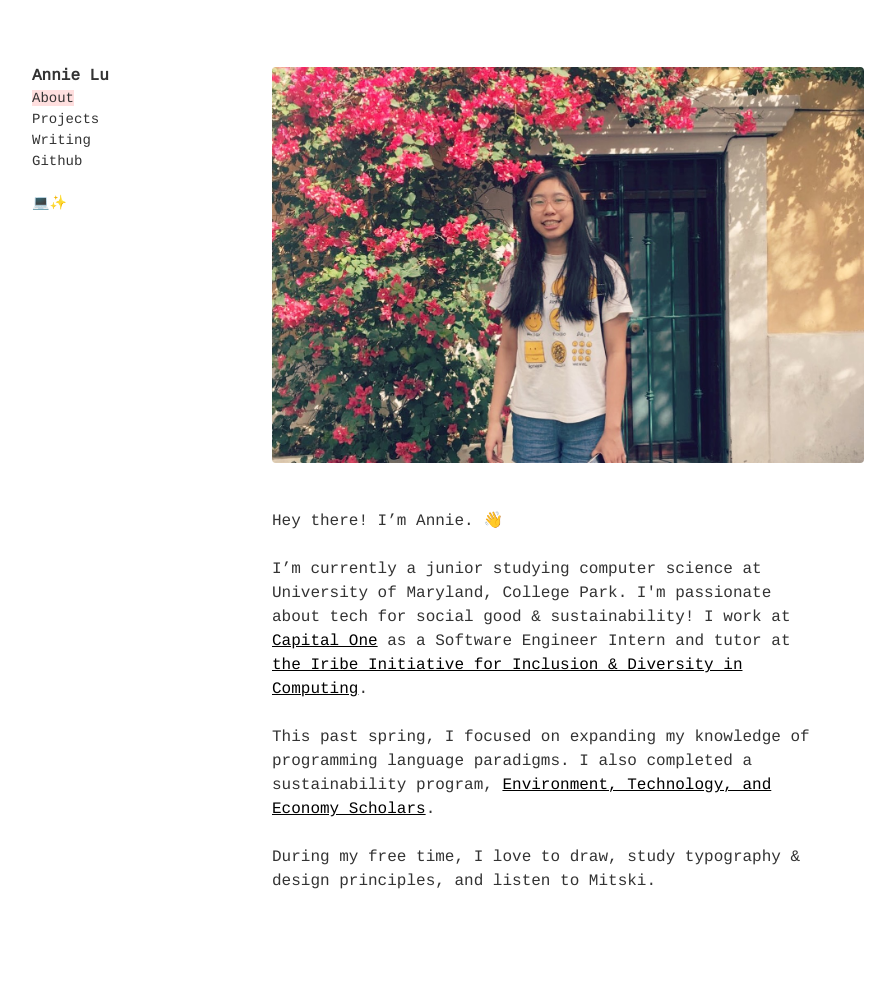
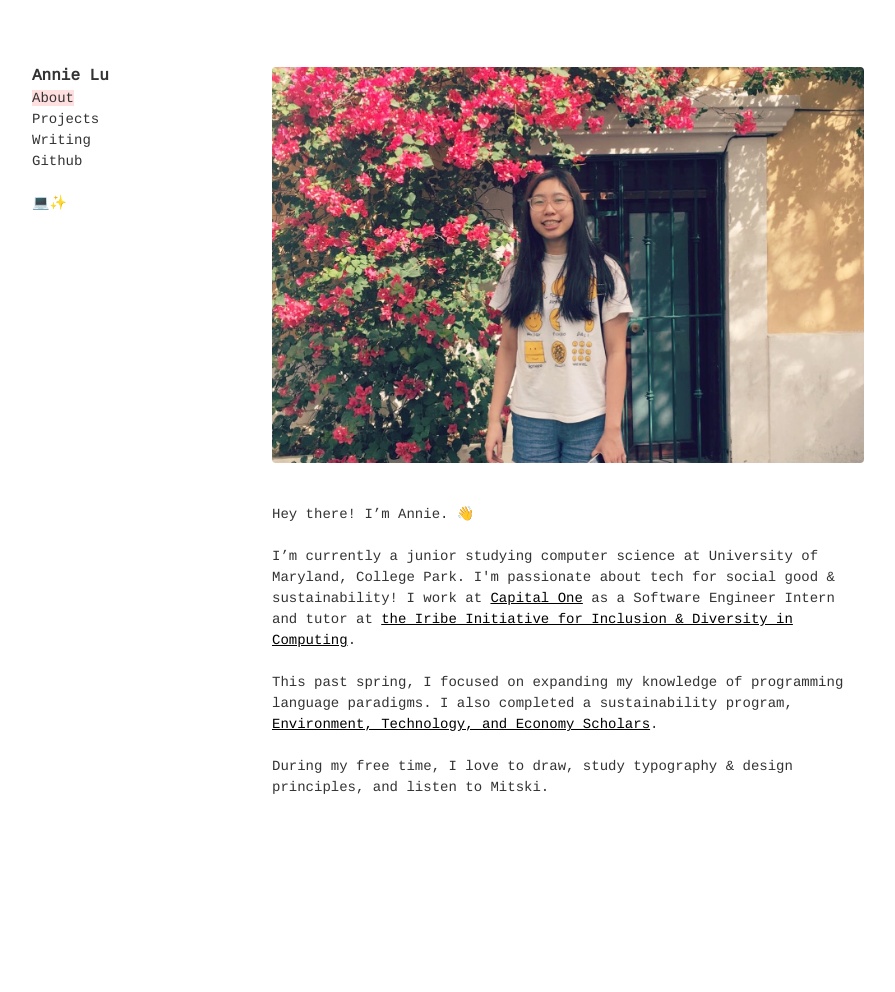
Before and after one commit to annie-lu/annie-lu.github.io, a Jekyll site: the page built from index.html, in a window 1280 px wide. Shown: the whole page, without its empty margins (96-991 px from the left). Built offline with Jekyll 4.4.1, drawn with Linux system fonts in a browser that asks for light colours; after the commit the page ends 900 px from its top, so only the background shows below that.

Commit message:
Update index.html

```diff
--- a/index.html
+++ b/index.html
@@ -6,7 +6,7 @@ title: About
 <article>
   <h3 class=" fw3 ">
   <img src="images/annie.jpg" class="w-100 br2" alt="annie smiling">
-  <p class="f5 lh-copy measure-wide dark-gray">
+  <p class="f6 lh-copy dark-gray">
     <br/>
    Hey there! I’m Annie. 👋<br/> <br/>
 
```
